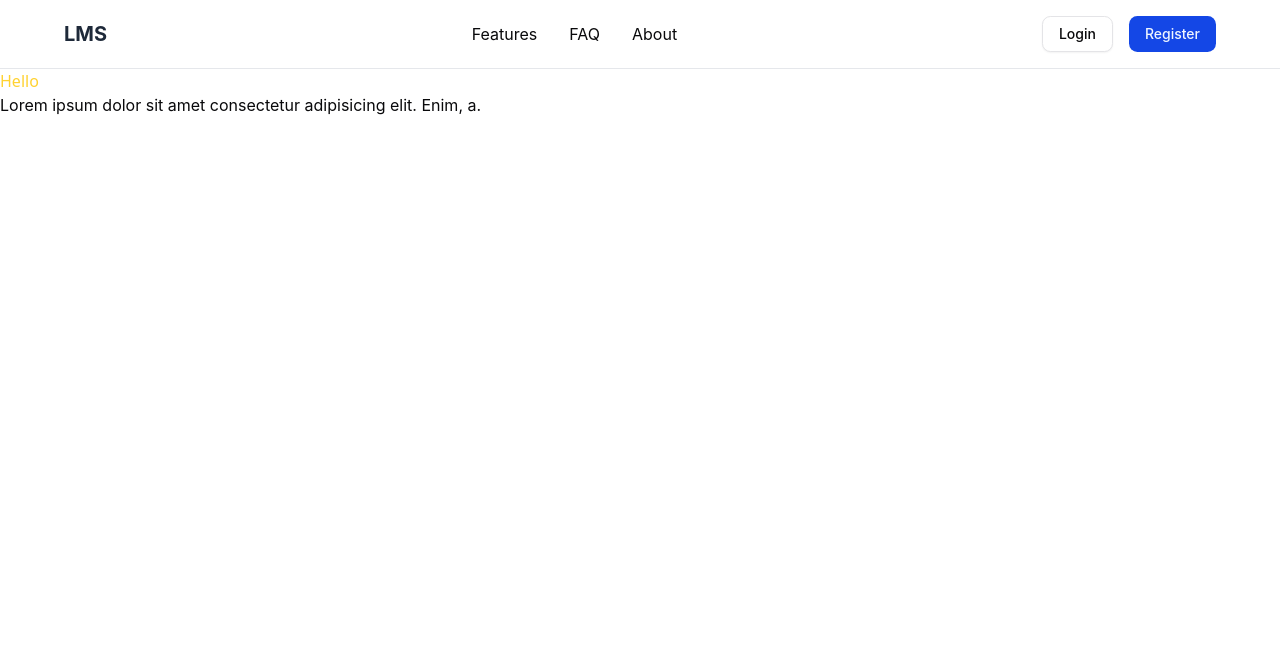
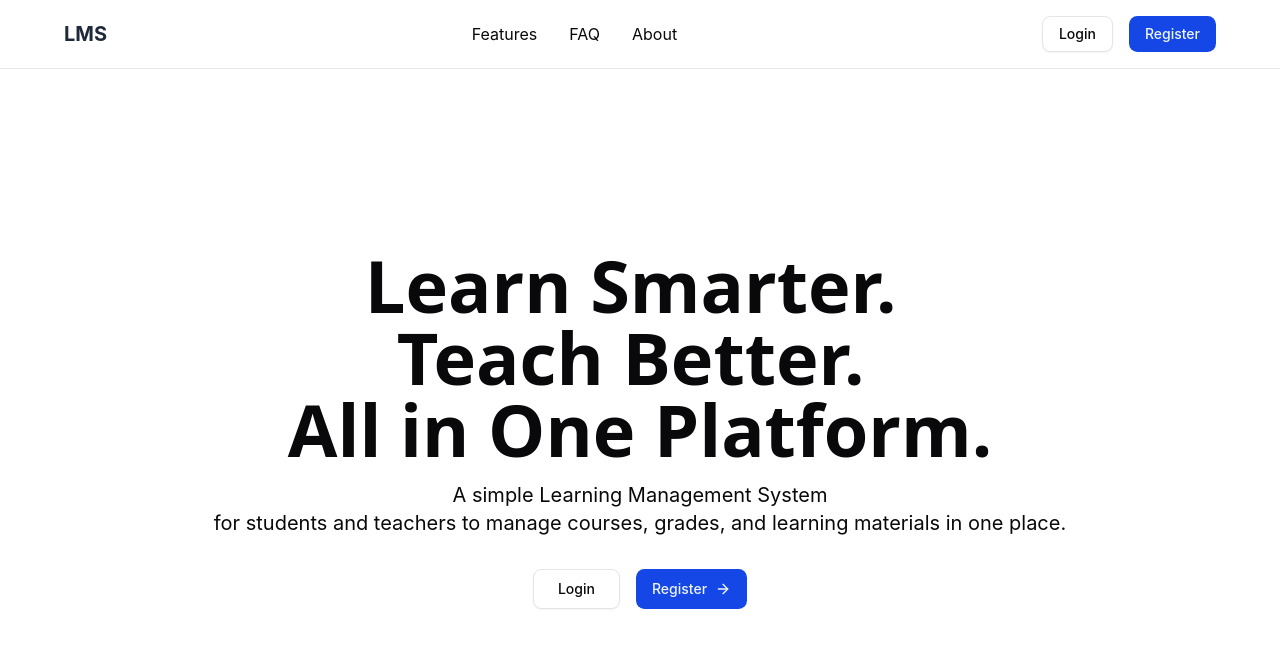
Before and after one commit to theekshana-nirmal/lms-frontend, a React (Vite) app: page / in a window 1280 px wide. Shown: the top 648 px of the page. Built offline with nearby package versions, Linux system fonts and the light colour scheme.

Commit message:
feat: replace placeholder text with Hero component in App

```diff
--- a/src/App.jsx
+++ b/src/App.jsx
@@ -1,11 +1,11 @@
+import Hero from "./components/Hero";
 import Navbar from "./components/layout/Navbar";
 
 function App() {
   return (
     <>
       <Navbar />
-      <h1 className="text-2x text-amber-300">Hello</h1>
-      <p>Lorem ipsum dolor sit amet consectetur adipisicing elit. Enim, a.</p>
+      <Hero />
     </>
   );
 }
```
